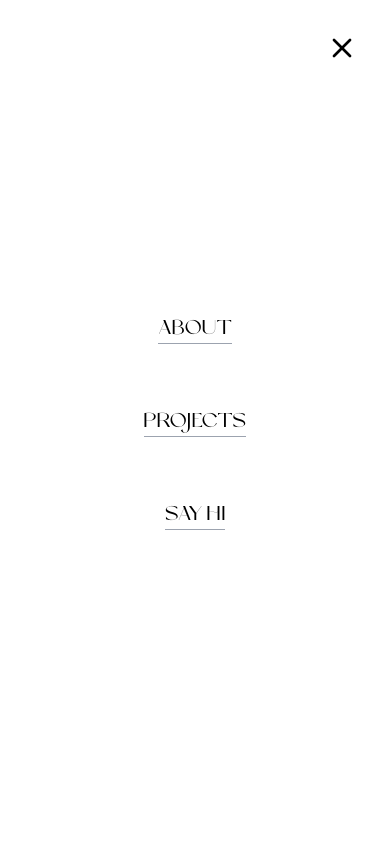
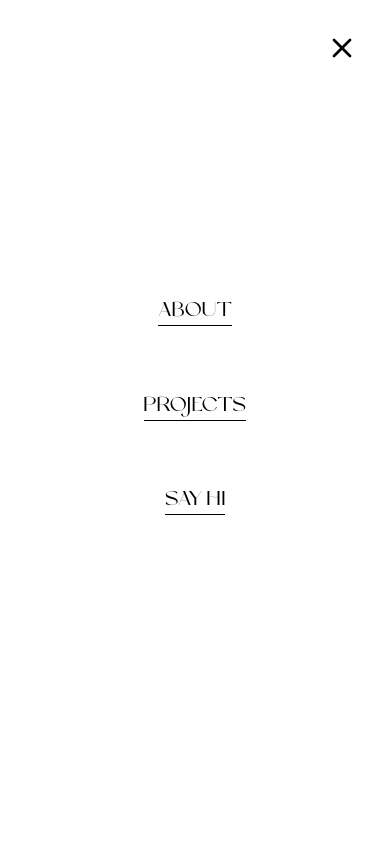
Before and after one commit to sarahhlandis/portfolio-react, a React (Vite) app: page /connect in a window 390 px wide. Both pictures are taken after a click on the element 338 px from the left and 47 px from the top of the page. Shown: the top 844 px of the page. Built offline with nearby package versions, Linux system fonts and the light colour scheme; a web font is replaced by a local one.

Commit message:
fix[HamMenu]: Adjusted my on top link to center on mobile.

```diff
--- a/src/components/HamburgerMenu.jsx
+++ b/src/components/HamburgerMenu.jsx
@@ -20,7 +20,7 @@ return (
             className="space-y-2 transition-all duration-300"
             onClick={() => setIsNavOpen((prev) => !prev)}
             >
-                <span className="block h-0.5 w-8 bg-black mt-2"></span>
+                <span className="block h-0.5 w-8 bg-black"></span>
                 <span className="block h-0.5 w-8 bg-black"></span>
                 <span className="block h-0.5 w-8 bg-black"></span>
             </div>
@@ -44,13 +44,13 @@ return (
                     </svg>
                 </div>
                 <ul className="flex flex-col items-center justify-between min-h-[250px] font-Anabele text-xl">
-                    <li className="border-b border-gray-400 my-8 uppercase">
+                    <li className="border-b border-black mb-8 uppercase">
                     <a href="/about">About</a>
                     </li>
-                    <li className="border-b border-gray-400 my-8 uppercase">
+                    <li className="border-b border-black my-8 uppercase">
                     <a href="/projects">Projects</a>
                     </li>
-                    <li className="border-b border-gray-400 my-8 uppercase">
+                    <li className="border-b border-black my-8 uppercase">
                     <a href="/connect">Say Hi</a>
                     </li>
                 </ul>
```
